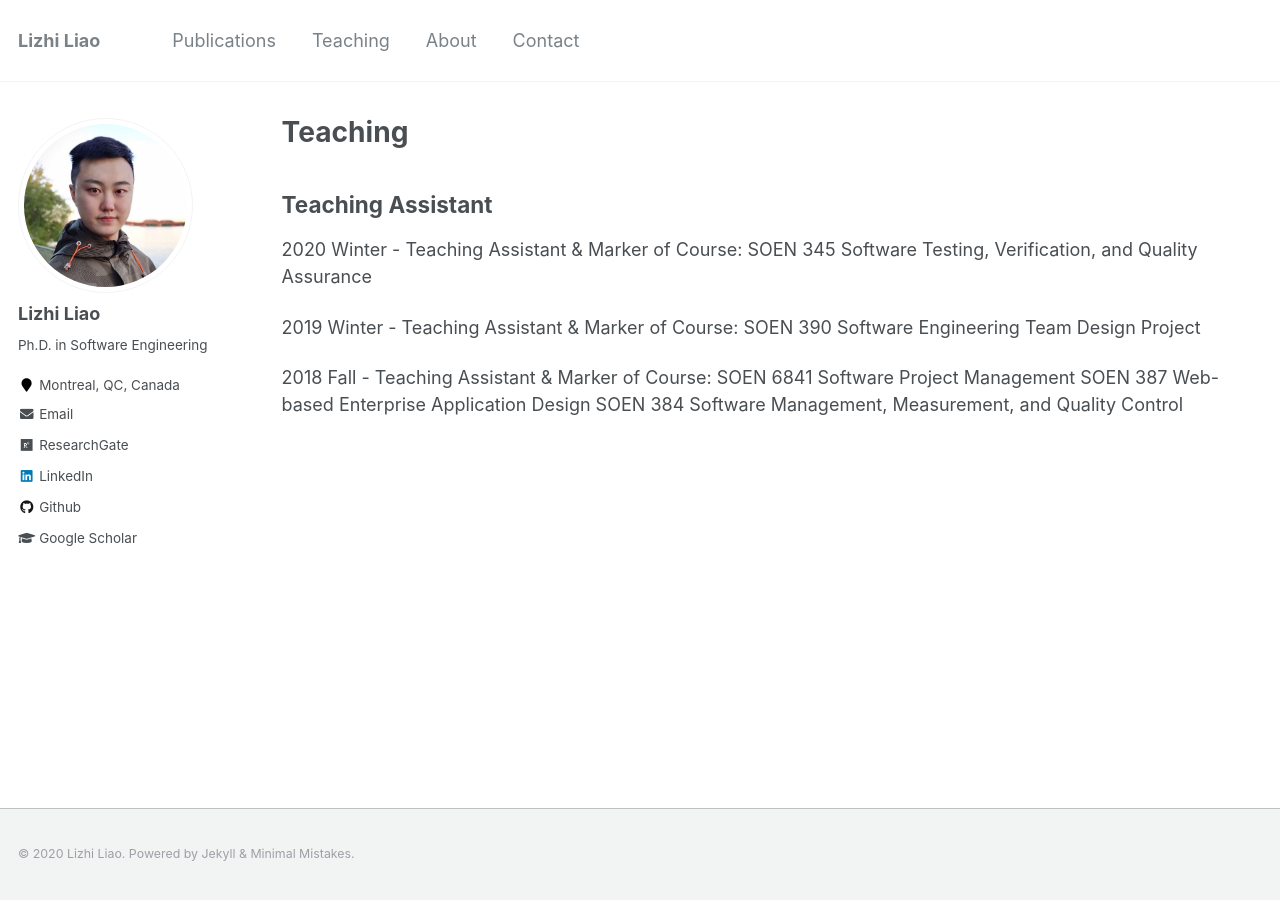
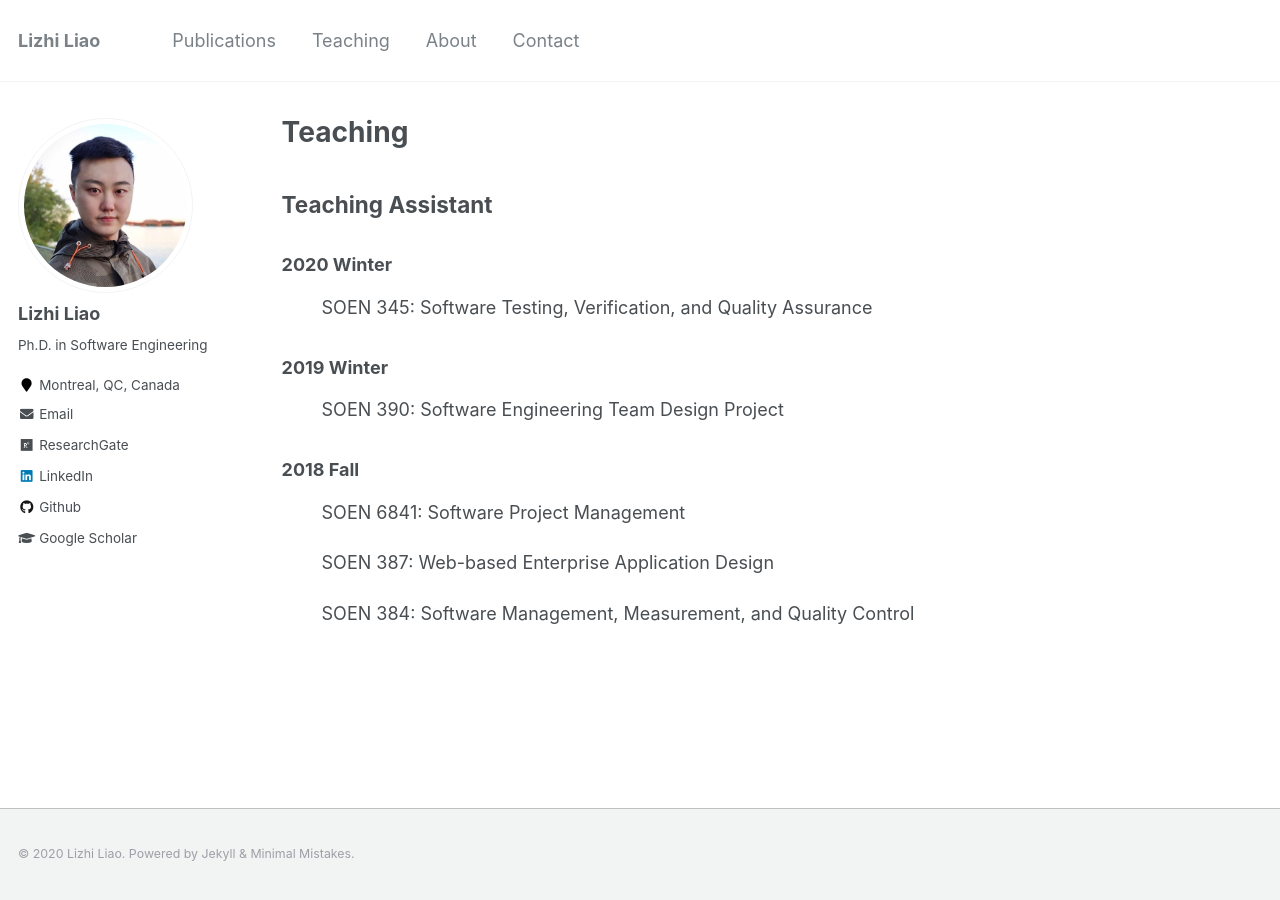
Before and after one commit to Lizhi-Liao/lizhi-liao.github.io, a Jekyll site: the page built from _pages/teaching.md, in a window 1280 px wide. Built offline with Jekyll 4.4.1, drawn with Linux system fonts in a browser that asks for light colours.

Commit message:
update teaching

```diff
--- a/_pages/teaching.md
+++ b/_pages/teaching.md
@@ -7,13 +7,22 @@ author_profile: true
 
 ## Teaching Assistant
 
-2020 Winter - Teaching Assistant & Marker of Course:
-	SOEN 345 Software Testing, Verification, and Quality Assurance
+### 2020 Winter
 
-2019 Winter - Teaching Assistant & Marker of Course:
-	SOEN 390 Software Engineering Team Design Project
+<ul>
+  <p>SOEN 345: Software Testing, Verification, and Quality Assurance</p>
+</ul>
 
-2018 Fall - Teaching Assistant & Marker of Course:
-	SOEN 6841 Software Project Management
-	SOEN 387 Web-based Enterprise Application Design
-	SOEN 384 Software Management, Measurement, and Quality Control
+### 2019 Winter
+
+<ul>
+  <p>SOEN 390: Software Engineering Team Design Project</p>
+</ul>
+
+### 2018 Fall
+
+<ul>
+  <p>SOEN 6841: Software Project Management</p>
+  <p>SOEN 387: Web-based Enterprise Application Design</p>
+  <p>SOEN 384: Software Management, Measurement, and Quality Control</p>
+</ul>
```
